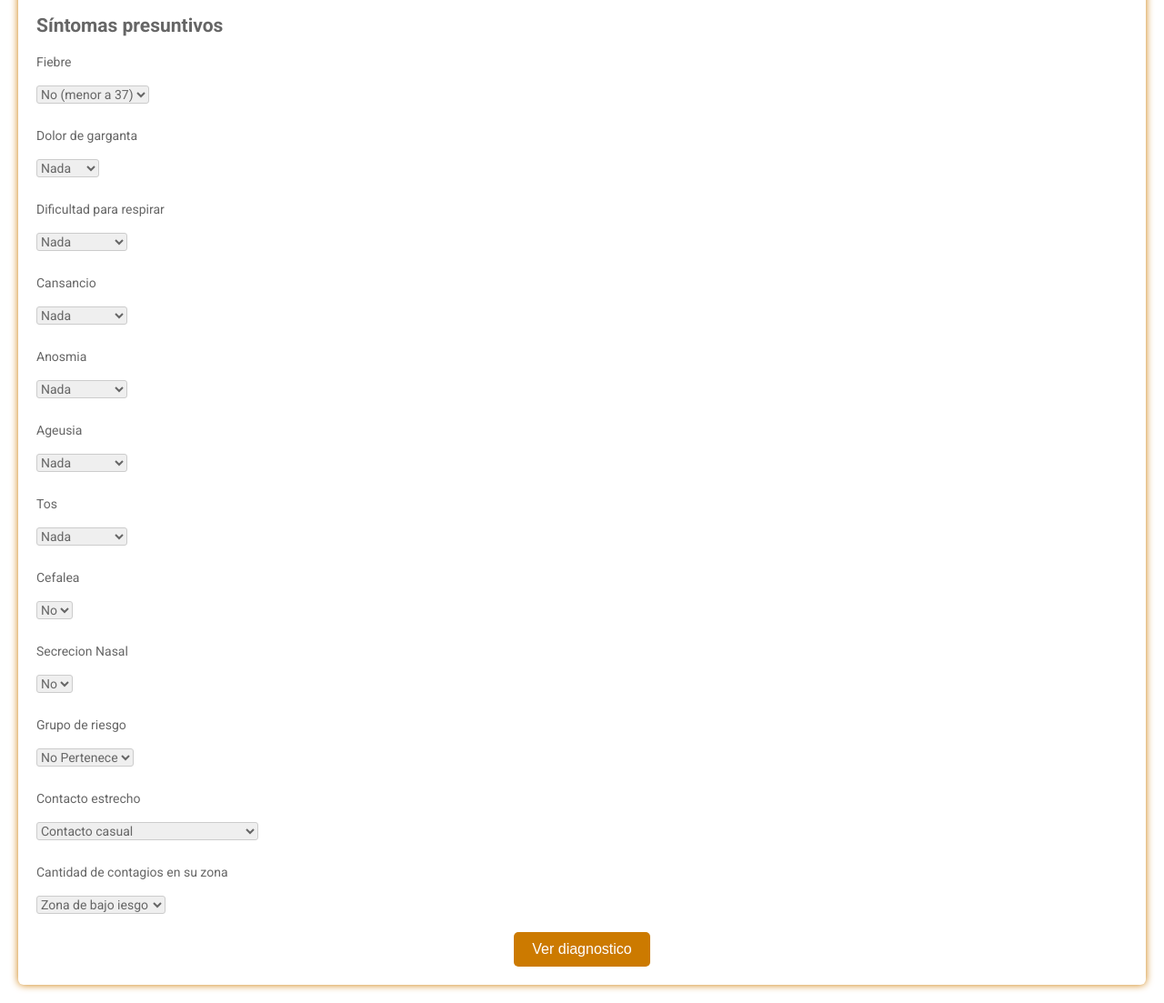
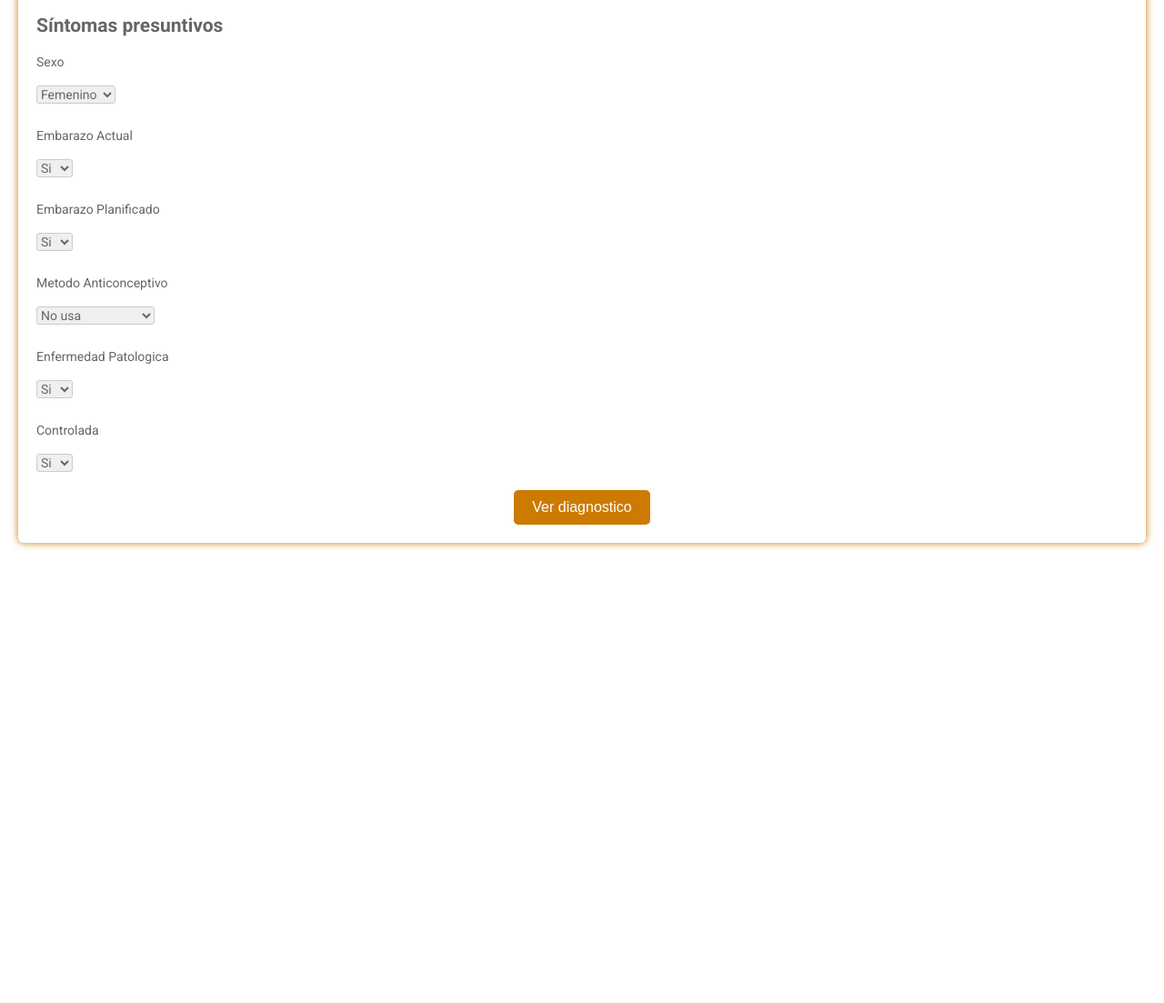
Before and after one commit to JulietaCaceres/TP-Fallas, a Flask app: page / in a window 1280 px wide. Shown: the part 340-1443 px from the top of the page at 91% size. After the commit the page ends 944 px from the top, so only its background shows below. Run offline with Flask 2, Linux system fonts and the light colour scheme; parts of the project's set-up code (start-up, migrations or seed data) failed here and were passed over; some libraries are stand-ins or nearby versions.

Commit message:
Adding some rules and changing names in form

```diff
--- a/app.py
+++ b/app.py
@@ -1,5 +1,5 @@
 from random import choice
-from diagnosticadorPresuntivo import *
+from selector import *
 from flask import Flask
 from flask import request
 from flask import render_template
@@ -8,60 +8,48 @@ import os
 
 app = Flask(__name__)
 
+
+def response_to_boolean(response):
+    return True if response == "SI" else False
+
+
 @app.route("/")
 def home():
     return render_template('init.html')
 
+
 @app.route("/handle_data")
 def handle_data():
-
-    fiebre_mayor_37 = request.args.get('fever')
-    dolor_garganta = request.args.get('throat')
-    dif_respirar = request.args.get('breath')
-    cansancio = request.args.get('fatigue')
-    anosmia = request.args.get('smell')
-    ageusia = request.args.get('taste')
-    tos_seca = request.args.get('cough')
-    cefalea = request.args.get('headache')
-    secrecion_nasal = request.args.get('mocus')
-    grupo_riesgo = request.args.get('risk')
-    contacto_estrecho = request.args.get('contact')
-    cant_contagios_zona = request.args.get('zone')
+    sexo = request.args.get('sexo')
+    embarazo_actual = response_to_boolean(request.args.get('embarazo_actual'))
+    embarazo_planificado = response_to_boolean(request.args.get('embarazo_planificado'))
+    metodo_anticonceptivo = request.args.get('metodo_anticonceptivo')
+    enfermedad_patologica = response_to_boolean(request.args.get('enfermedad_patologica'))
+    controlada = response_to_boolean(request.args.get('controlada'))
 
     print(f"""
     Params
-        fiebre_mayor_37={fiebre_mayor_37}
-        dolor_garganta={dolor_garganta}
-        dif_respirar={dif_respirar}
-        cansancio={cansancio}
-        anosmia={anosmia}
-        ageusia={ageusia}
-        tos_seca={tos_seca}
-        cefalea={cefalea}
-        secrecion_nasal={secrecion_nasal}
-        grupo_riesgo={grupo_riesgo}
-        contacto_estrecho={contacto_estrecho}
-        cant_contagios_zona={cant_contagios_zona}
+            sexo = {sexo}
+            embarazo_actual = {embarazo_actual}
+            embarazo_planificado = {embarazo_planificado}
+            metodo_anticonceptivo = {metodo_anticonceptivo}
+            enfermedad_patologica = {enfermedad_patologica}
+            controlada = {controlada}
     """)
 
-    engine = DiagnosticadorPresuntivo()
-    engine.reset()
-    paciente_sintomas = PacienteSintomas(fiebre_mayor_37 = fiebre_mayor_37,
-        dolor_garganta = dolor_garganta,
-        dif_respirar = dif_respirar,
-        cansancio = cansancio,
-        anosmia = anosmia,
-        ageusia = ageusia,
-        tos_seca = tos_seca,
-        cefalea = cefalea,
-        secrecion_nasal = secrecion_nasal,
-        grupo_riesgo = grupo_riesgo,
-        contacto_estrecho = contacto_estrecho,
-        cant_contagios_zona = cant_contagios_zona)
-    engine.declare(paciente_sintomas)
-    engine.run()
-    print(engine.response)
-    return engine.response
+    expert_engine = Selector()
+    expert_engine.reset()
+    voluntarie = Voluntarie(
+                            sexo=Sexo(sexo),
+                            embarazo_actual=embarazo_actual,
+                            embarazo_planificado=embarazo_planificado,
+                            metodo_anticonceptivo=MetodoAnticonceptivo(metodo_anticonceptivo),
+                            enfermedad_patologica=enfermedad_patologica,
+                            controlada=controlada)
+    expert_engine.declare(voluntarie)
+    expert_engine.run()
+    print(expert_engine.response)
+    return expert_engine.response
     # if len(engine.packages) == 0:
     #     return render_template('zrp.html')
 
@@ -72,5 +60,6 @@ def handle_data():
 
     # return render_template('response.html', packages=new_packs)
 
+
 if __name__ == "__main__":
     app.run()
--- a/templates/init.html
+++ b/templates/init.html
@@ -192,95 +192,46 @@
         </div>
         <h2>Síntomas presuntivos</h2>
         <div class="item">
-            <p>Fiebre</p>
-            <select id="fever" name="fever" required>
-              <option selected value="No">No (menor a 37)</option>
-              <option value="Si">Si (mayor a 37)</option>
+            <p>Sexo</p>
+            <select id="sexo" name="sexo" required>
+              <option selected value="FEMENINO">Femenino</option>
+              <option value="MASCULINO">Masculino</option>
             </select>
           </div>
         <div class="item">
-          <p>Dolor de garganta</p>
-          <select id="throat" name="throat" required>
-            <option selected value="NADA" >Nada</option>
-            <option value="NORMAL">Normal</option>
-            <option value="INTENSO">Intenso</option>
+          <p>Embarazo Actual</p>
+          <select id="embarazo_actual" name="embarazo_actual" required>
+            <option selected value="SI" >Si</option>
+            <option value="NO">No</option>
           </select>
         </div>
         <div class="item">
-            <p>Dificultad para respirar</p>
-            <select id="breath" name="breath" required>
-                <option selected value="NADA" >Nada</option>
-                <option value="PREXISTENTE">Preexistente</option>
-                <option value="AGUDA">Aguda</option>
+            <p>Embarazo Planificado</p>
+            <select id="embarazo_planificado" name="embarazo_planificado" required>
+                <option selected value="SI" >Si</option>
+                <option value="NO">No</option>
             </select>
         </div>
         <div class="item">
-            <p>Cansancio</p>
-            <select id="fatigue" name="fatigue" required>
-                <option selected value="NADA" >Nada</option>
-                <option value="Preexistente">Preexistente</option>
-                <option value="Aguda">Aguda</option>
+            <p>Metodo Anticonceptivo</p>
+            <select id="metodo_anticonceptivo" name="metodo_anticonceptivo" required>
+                <option selected value="NO_USA" >No usa</option>
+                <option value="PRESERVATIVO">Solo preservativo</option>
+                <option value="OTROS">Otros</option>
             </select>
         </div>
         <div class="item">
-            <p>Anosmia</p>
-            <select id="smell" name="smell" required>
-                <option selected value="NADA" >Nada</option>
-                <option value="Preexistente">Preexistente</option>
-                <option value="Aguda">Aguda</option>
+            <p>Enfermedad Patologica</p>
+            <select id="enfermedad_patologica" name="enfermedad_patologica" required>
+                <option selected value="SI" >Si</option>
+                <option value="NO">No</option>
             </select>
         </div>
         <div class="item">
-            <p>Ageusia</p>
-            <select id="taste" name="taste" required>
-                <option selected value="NADA" >Nada</option>
-                <option value="Preexistente">Preexistente</option>
-                <option value="Aguda">Aguda</option>
-            </select>
-        </div>
-        <div class="item">
-            <p>Tos</p>
-            <select id="cough" name="cough" required>
-                <option selected value="NADA" >Nada</option>
-                <option value="Preexistente">Preexistente</option>
-                <option value="Aguda">Aguda</option>
-            </select>
-        </div>
-        <div class="item">
-            <p>Cefalea</p>
-            <select id="headache" name="headache" required>
-              <option selected value="No">No</option>
-              <option value="Si">Si</option>
-            </select>
-          </div>
-        <div class="item">
-            <p>Secrecion Nasal</p>
-            <select id="mocus" name="mocus" required>
-                <option selected value="No">No</option>
-                <option value="Si">Si</option>
-            </select>
-        </div>
-        <div class="item">
-            <p>Grupo de riesgo</p>
-            <select id="risk" name="risk" required>
-                <option selected value="No">No Pertenece</option>
-                <option value="Si">Si pertenece</option>
-            </select>
-        </div>
-        <div class="item">
-            <p>Contacto estrecho</p>
-            <select id="contact" name="contact" required>
-                <option selected value="No">No</option>
-                <option selected value="Casual">Contacto casual</option>
-                <option value="Permanente">Contacto permanente (convivencia)</option>
-            </select>
-        </div>
-        <div class="item">
-            <p>Cantidad de contagios en su zona</p>
-            <select id="zone" name="zone" required>
-                <option selected value="Alto">Zona de alto riesgo</option>
-                <option selected value="Bajo">Zona de bajo iesgo</option>
-                <option value="NADA">Zona sin casos</option>
+            <p>Controlada</p>
+            <select id="controlada" name="controlada" required>
+                <option selected value="SI" >Si</option>
+                <option value="No">No</option>
             </select>
         </div>
         <div class="btn-block">
```
Also changed, not shown: diagnosticador.py (deleted, +0 -180 lines), selector.py (added, +69 -0 lines).
